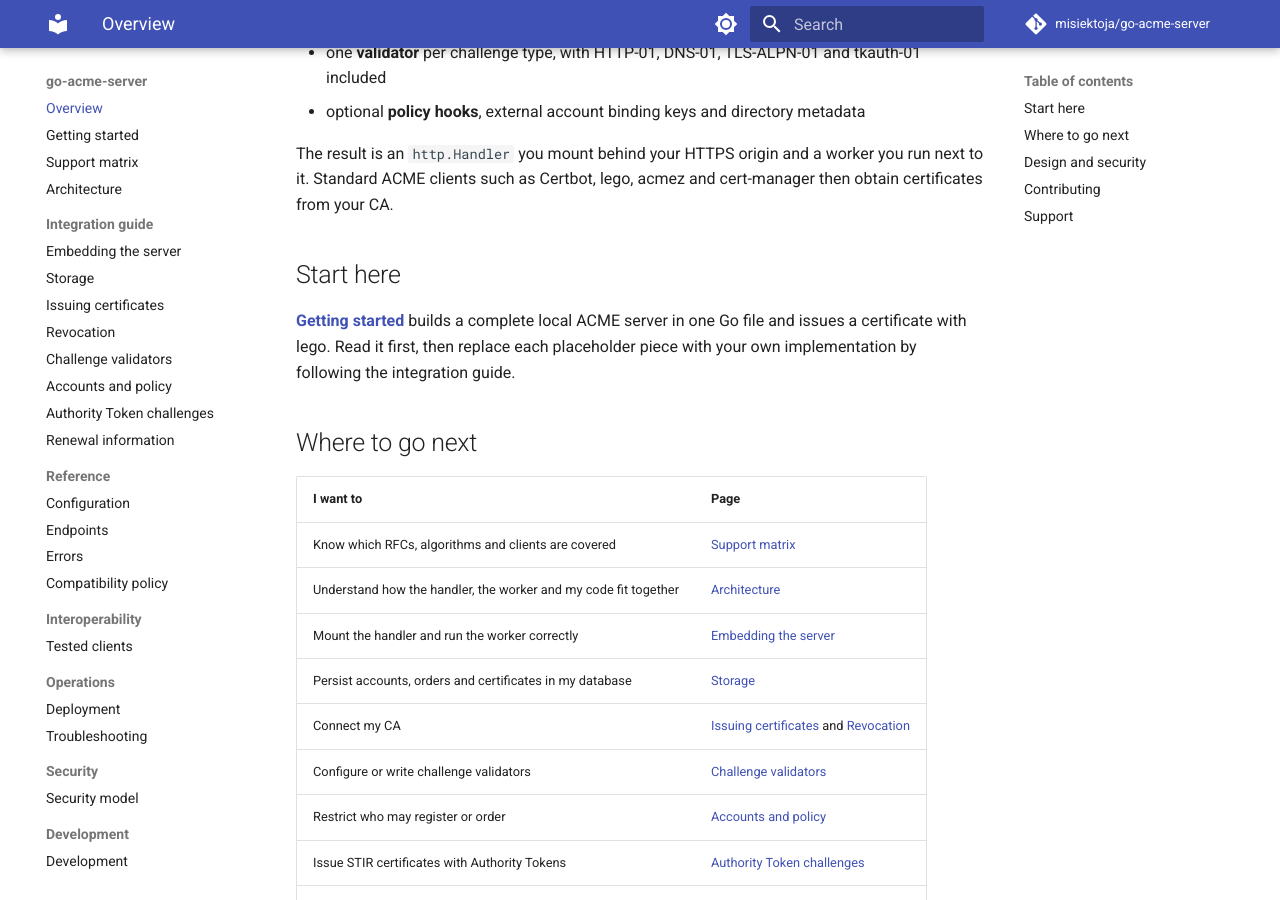
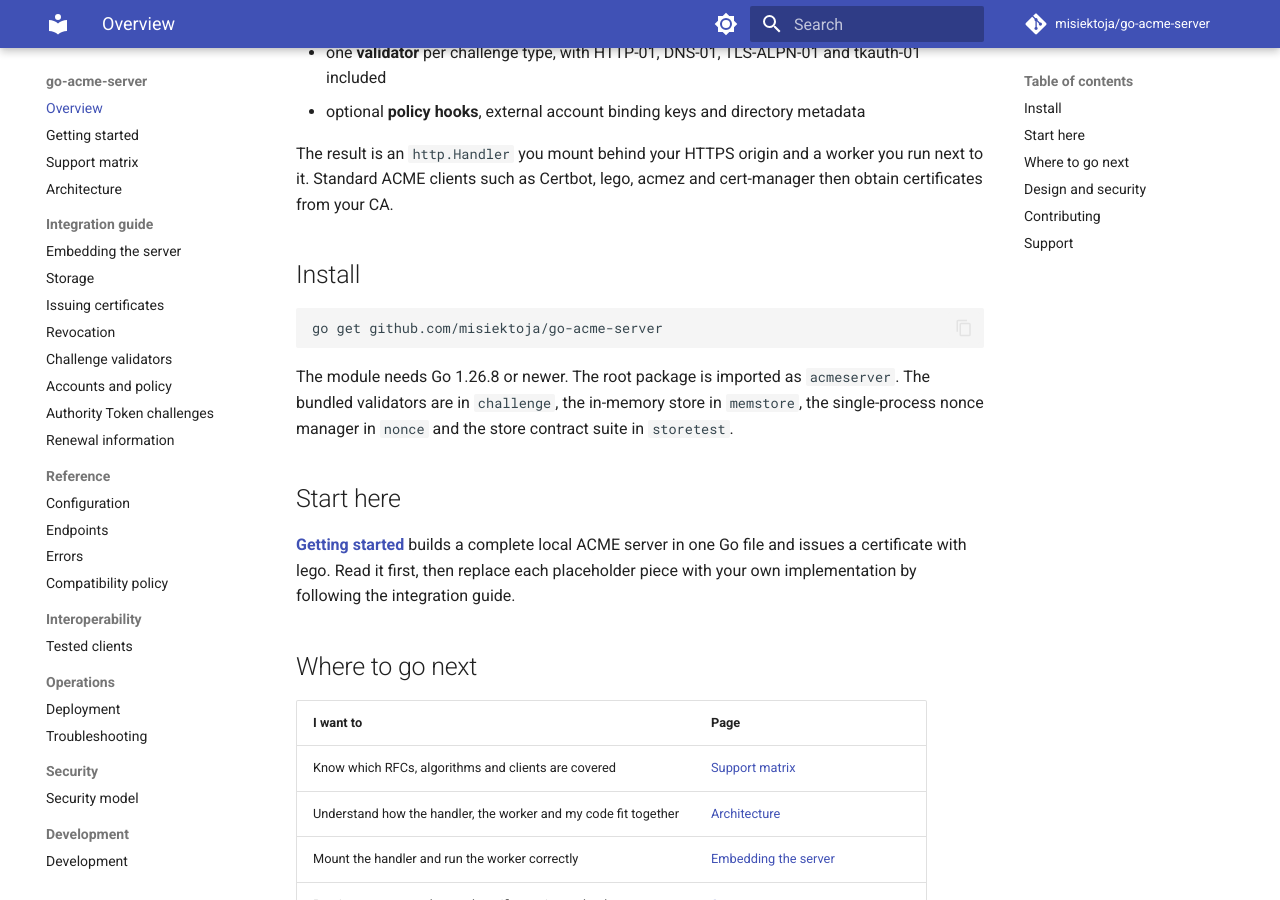
Before and after one commit to misiektoja/go-acme-server, an MkDocs documentation site: the page built from docs/index.md, in a window 1280 px wide and 900 px high, scrolled down 385 px. Built offline with MkDocs 1.6.1 and Material for MkDocs 9.7.7, drawn with Linux system fonts in a browser that asks for light colours; comment, search, counter and statistics services are not loaded.

Commit message:
docs: add install instructions to the README and the site overview

````diff
--- a/docs/index.md
+++ b/docs/index.md
@@ -21,6 +21,16 @@ between deployments through Go interfaces:
 
 The result is an `http.Handler` you mount behind your HTTPS origin and a worker you run next to it.
 Standard ACME clients such as Certbot, lego, acmez and cert-manager then obtain certificates from your CA.
+
+## Install
+
+```bash
+go get github.com/misiektoja/go-acme-server
+```
+
+The module needs Go 1.26.8 or newer. The root package is imported as `acmeserver`. The bundled
+validators are in `challenge`, the in-memory store in `memstore`, the single-process nonce manager
+in `nonce` and the store contract suite in `storetest`.
 
 ## Start here
 
````
Also changed, not shown: README.md (+20 -0 lines).
